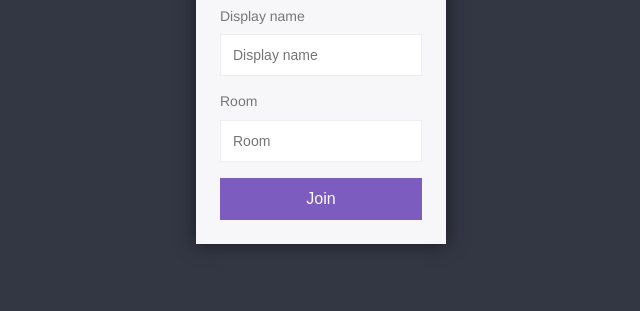
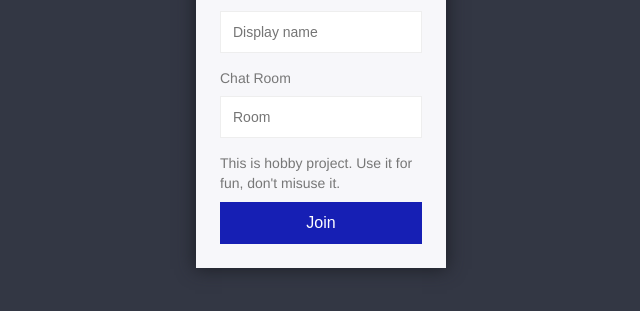
Before and after one commit to MVishukumar/Chat-App, a website: page public/index.html in a window 1280 px wide. Shown: the part 317-628 px from the top of the page, without its empty margins (319-959 px from the left). Drawn offline with Linux system fonts and the light colour scheme.

Commit message:
final commit

```diff
--- a/public/css/styles.min.css
+++ b/public/css/styles.min.css
@@ -31,7 +31,7 @@ input {
 button {
 	cursor: pointer;
 	padding: 12px;
-	background: #7c5cbf;
+	background: #161fb4;
 	border: none;
 	color: #fff;
 	font-size: 16px;
@@ -141,3 +141,7 @@ button:disabled {
 	font-weight: 300;
 	padding: 12px 24px 0;
 }
+.warning {
+	background: #eee;
+	height: 100px;
+}
--- a/public/index.html
+++ b/public/index.html
@@ -19,13 +19,18 @@
 						placeholder="Display name"
 						required
 					/>
-					<label>Room</label>
+					<label>Chat Room</label>
 					<input
 						type="text"
 						name="room"
 						placeholder="Room"
 						required
 					/>
+
+					<br />
+					<label>
+						This is hobby project. Use it for fun, don't misuse it.
+					</label>
 					<button>Join</button>
 				</form>
 			</div>
```
